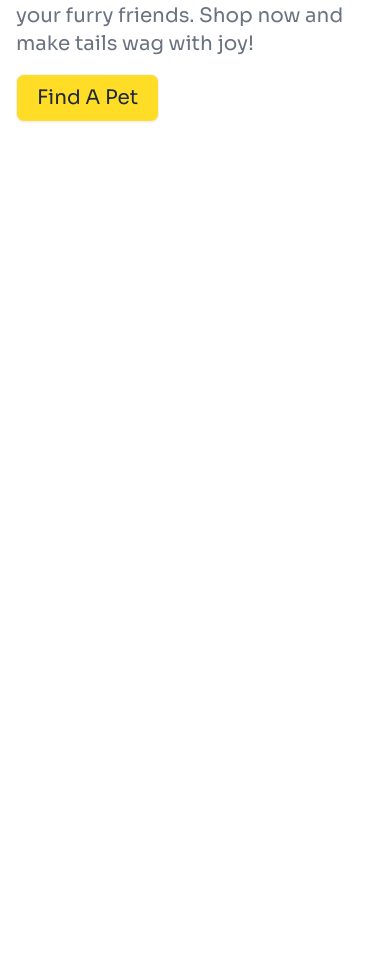
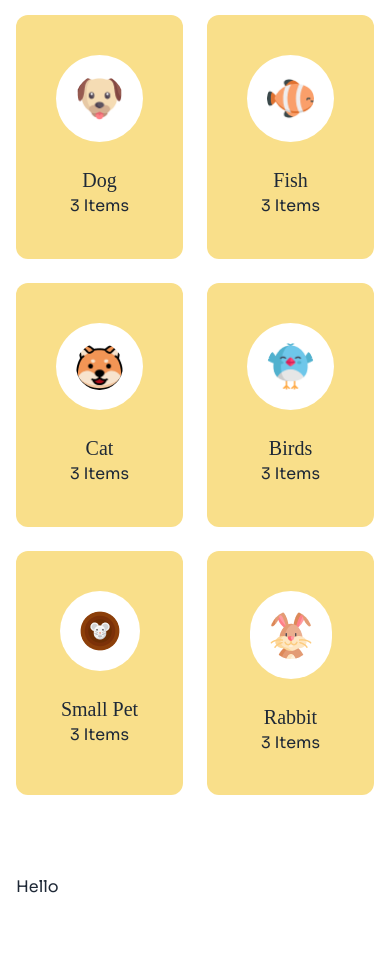
Before and after one commit to nrcissus/assignment-3, a plain HTML site: page index.html in a window 390 px wide. Shown: the part 594-1573 px from the top of the page. Before the commit the page ends 844 px from the top, so only its background shows below. Drawn offline with nearby package versions, Linux system fonts and the light colour scheme; a web font is replaced by a local one.

Commit message:
Browse By Catagories Added. Responsive: Okay

```diff
--- a/index.html
+++ b/index.html
@@ -61,7 +61,9 @@
     <header>
       <!--Nav Bar-->
       <div class="navbar bg-base-100 bg-[#FFF9F4] w-full">
-        <div class="navbar-start">
+        <div
+          class="navbar-start flex space-x-96 w-full sm:flex-none sm:space-x-0 sm:w-[580px] lg:w-[550px]"
+        >
           <div class="dropdown">
             <div tabindex="0" role="button" class="btn btn-ghost lg:hidden">
               <svg
@@ -96,7 +98,7 @@
             </div>
             <!--Brand Name-->
             <div>
-              <a class="font-sora text-2xl"
+              <a class="font-sora text-2xl max-sm:hidden"
                 >Browse<span class="text-yellow-500">4</span>Pets</a
               >
             </div>
@@ -109,7 +111,7 @@
             <li><a>Contact us</a></li>
           </ul>
         </div>
-        <div class="navbar-end space-x-3">
+        <div class="navbar-end space-x-3 max-sm:hidden">
           <i class="fa-regular fa-bell fa-2x"></i>
           <i class="fa-solid fa-magnifying-glass fa-2x"></i>
           <a class="btn border border-[#FFDC26] bg-white text-xl font-normal"
@@ -121,23 +123,138 @@
     </header>
 
     <!--MAIN SECTION-->
-    <main class="mx-auto px-4 sm:px-6 lg:px-8 xl:px-10 2xl:px-12 max-w-7xl mt-20 mb-20">
+    <main
+      class="mx-auto px-4 sm:px-6 lg:px-8 xl:px-10 2xl:px-12 max-w-7xl sm:mt-5 space-y-20"
+    >
       <!--Banner Container-->
-      <div class="flex flex-col relative">
+      <section class="flex flex-col relative">
         <!--Text Content-->
-        <div class="space-y-4 relative z-10 pt-20">
-          <h1 class="font-ADLaM text-6xl">Pamper Your Pet,<br> Because They Deserve <br> the Bes</h1>
+        <div class="space-y-4 relative z-10 max-sm:p-5 lg:pt-20">
+          <h1 class="font-ADLaM text-3xl md:text-4xl lg:text-6xl">
+            Pamper Your Pet,<br />
+            Because They Deserve <br />
+            the Best
+          </h1>
           <p class="font-sora text-xl text-gray-500">
-            Discover a world of treats, toys, and essentials handpicked for <br> your
-            furry friends. Shop now and make tails wag with joy!
+            Discover a world of treats, toys, and essentials handpicked for
+            <br />
+            your furry friends. Shop now and make tails wag with joy!
           </p>
-          <a class="btn bg-[#FFDC26] text-xl font-normal px-5">Find A Pet</a>
+          <a class="btn bg-[#FFDC26] text-xl font-normal px-5 hover:bg-yellow-200">Find A Pet</a>
         </div>
         <!--Image Content-->
-        <div class=" relative z-0 -mt-[340px]">
-            <img class="mx-auto w-full" src="./c1-assets/cat-big.png" alt="">
+        <div
+          class="relative z-0 lg:-mt-[340px] max-sm:-mt-[150px] max-md:-mt-[150px] max-lg:-mt-[150px]"
+        >
+          <img class="mx-auto w-full" src="./c1-assets/cat-big.png" alt="" />
         </div>
-      </div>
+      </section>
+
+      <!--Browse By Categories-->
+      <section>
+        <div>
+          <!--Text Content-->
+          <div>
+            <h1 class="font-ADLaM text-2xl sm:text-4xl mb-10">
+              Browse By Categories
+            </h1>
+          </div>
+
+          <!--Card Content-->
+          <div class="grid grid-cols-2 grid-rows-3 lg:flex flex-row gap-6 ">
+            <!--Card 1-->
+            <div class="bg-[#F9DF8A] rounded-xl p-10 space-y-6">
+              <img
+                class="bg-white rounded-full p-5 mx-auto"
+                src="./c1-assets/dog-cartoon.png"
+                alt=""
+              />
+              <div class="text-center">
+                <h2 class="font-ADLaM text-xl">Dog</h2>
+                <p class="font-sora text-base">3 Items</p>
+              </div>
+            </div>
+
+            <!--Card 2-->
+            <div class="bg-[#F9DF8A] rounded-xl p-10 space-y-6">
+              <img
+                class="bg-white rounded-full p-5 mx-auto"
+                src="./c1-assets/fish-cartoon.png"
+                alt=""
+              />
+              <div class="text-center">
+                <h2 class="font-ADLaM text-xl">Fish</h2>
+                <p class="font-sora text-base">3 Items</p>
+              </div>
+            </div>
+
+            <!--Card 3-->
+            <div class="bg-[#F9DF8A] rounded-xl p-10 space-y-6">
+              <img
+                class="bg-white rounded-full p-5 mx-auto"
+                src="./c1-assets/cat-cartoon.png"
+                alt=""
+              />
+              <div class="text-center">
+                <h2 class="font-ADLaM text-xl">Cat</h2>
+                <p class="font-sora text-base">3 Items</p>
+              </div>
+            </div>
+
+            <!--Card 4-->
+            <div class="bg-[#F9DF8A] rounded-xl p-10 space-y-6">
+              <img
+                class="bg-white rounded-full p-5 mx-auto"
+                src="./c1-assets/bird-cartoon.png"
+                alt=""
+              />
+              <div class="text-center">
+                <h2 class="font-ADLaM text-xl">Birds</h2>
+                <p class="font-sora text-base">3 Items</p>
+              </div>
+            </div>
+
+            <!--Card 5-->
+            <div class="bg-[#F9DF8A] rounded-xl p-10 space-y-6">
+              <img
+                class="bg-white rounded-full p-5 mx-auto"
+                src="./c1-assets/mouse-cartoon.png"
+                alt=""
+              />
+              <div class="text-center">
+                <h2 class="font-ADLaM text-xl">Small Pet</h2>
+                <p class="font-sora text-base">3 Items</p>
+              </div>
+            </div>
+
+            <!--Card 6-->
+            <div class="bg-[#F9DF8A] rounded-xl p-10 space-y-6">
+              <img
+                class="bg-white rounded-full p-5 mx-auto"
+                src="./c1-assets/rabbit-cartoon.png"
+                alt=""
+              />
+              <div class="text-center">
+                <h2 class="font-ADLaM text-xl">Rabbit</h2>
+                <p class="font-sora text-base">3 Items</p>
+              </div>
+            </div>
+
+          </div>
+
+        </div>
+      </section>
+
+      <!--Trending Pet Products-->
+      <section>
+        <h1>Hello</h1>
+      </section>
+
+      <!--Everyday low Price-->
+      <section></section>
+
+      <!--Get Pawsome News!-->
+      <section></section>
     </main>
 
     <!--FOOTER SECTION-->
```
